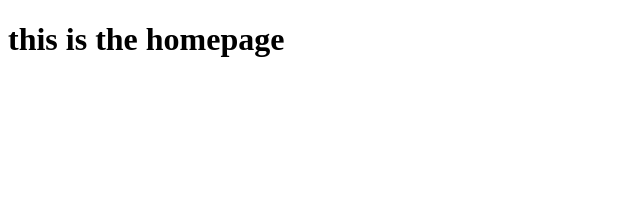
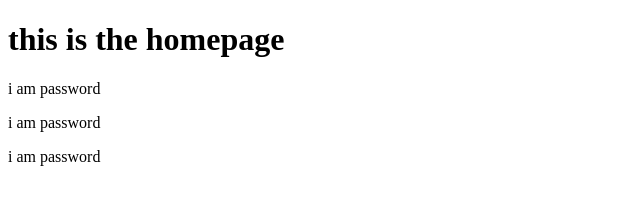
Before and after one commit to chichiracheal/w3miniproject, a plain HTML site: page index.html in a window 1280 px wide. Shown: the whole page, without its empty margins (0-640 px from the left). Drawn offline with Linux system fonts and the light colour scheme.

Commit message:
changes made to index

```diff
--- a/index.html
+++ b/index.html
@@ -7,5 +7,8 @@
 </head>
 <body>
 	<h1>this is the homepage</h1>
+		<p>i am password</p>
+			<p>i am password</p>
+				<p>i am password</p>
 </body>
 </html>
```
Also changed, not shown: 1 other file.
